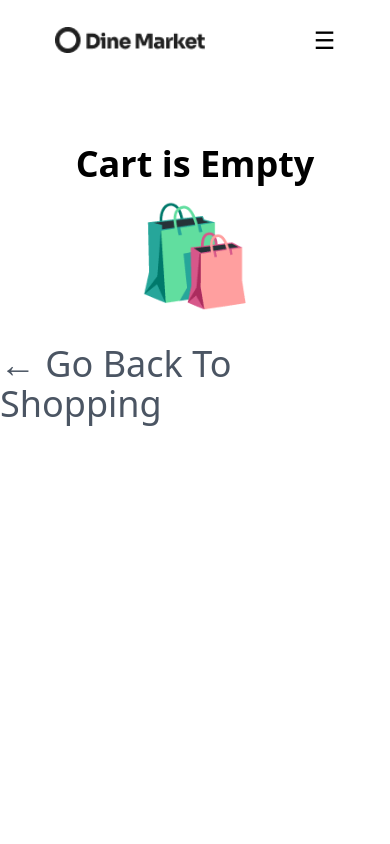
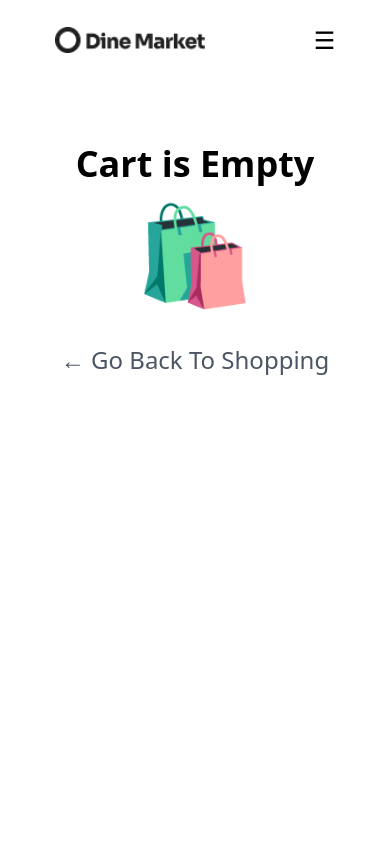
Before and after one commit to Ali-hassan23/dine-mart, a Next.js app: page /cart in a window 390 px wide. Shown: the top 844 px of the page. Built offline with nearby package versions, Linux system fonts and the light colour scheme.

Commit message:
text updates

```diff
--- a/src/app/cart/page.tsx
+++ b/src/app/cart/page.tsx
@@ -28,7 +28,7 @@ const Cart = () => {
           <h1 className="font-bold text-8xl text-center">&#128717;</h1>
           <Link
             href="/products"
-            className="text-left mt-6 text-4xl text-gray-600 hover:underline"
+            className="text-left mt-6 sm:text-4xl text-2xl text-gray-600 hover:underline"
           >
             &#x2190; Go Back To Shopping
           </Link>
```
